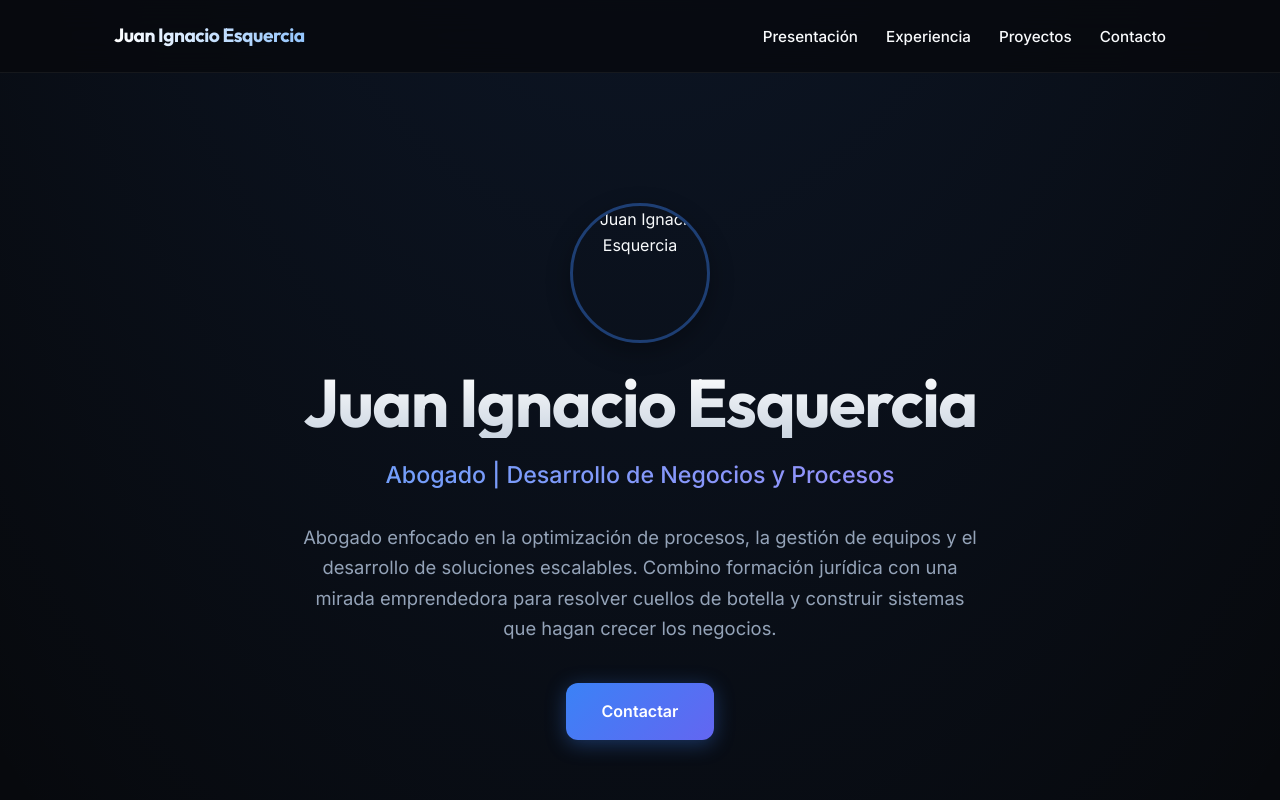
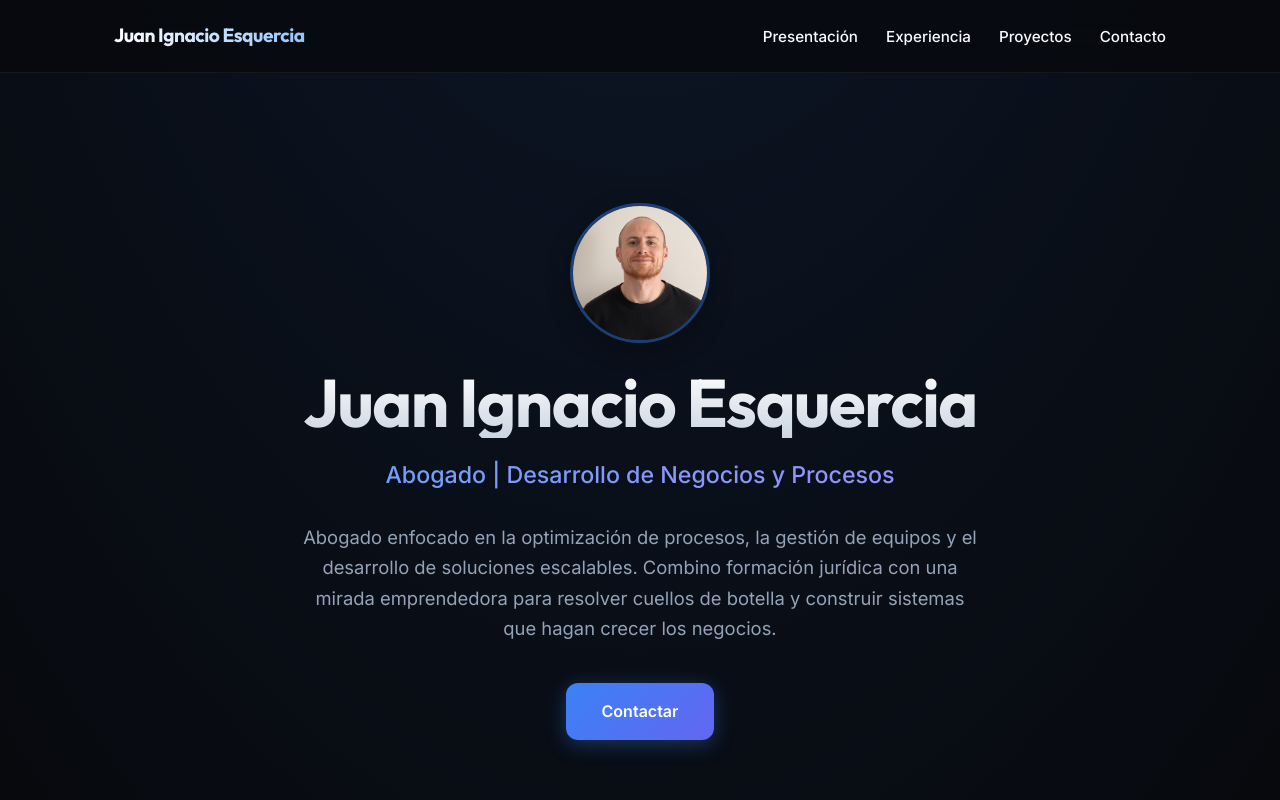
Before and after one commit to JuanIEsquercia/juan-esquercia, a plain HTML site: page index.html in a window 1280 px wide. Shown: the top 800 px of the page. Drawn offline with Linux system fonts and the light colour scheme.

Commit message:
Update profile photo path to IMG_0527.jpeg

```diff
--- a/index.html
+++ b/index.html
@@ -229,7 +229,7 @@
 
 <section class="hero" id="presentacion">
   <div class="container">
-    <img src="profile.jpg" alt="Juan Ignacio Esquercia" class="profile-photo">
+    <img src="IMG_0527.jpeg" alt="Juan Ignacio Esquercia" class="profile-photo">
     <h1>Juan Ignacio Esquercia</h1>
     <div class="subtitle">Abogado | Desarrollo de Negocios y Procesos</div>
     <p>Abogado enfocado en la optimización de procesos, la gestión de equipos y el desarrollo de soluciones escalables. Combino formación jurídica con una mirada emprendedora para resolver cuellos de botella y construir sistemas que hagan crecer los negocios.</p>
```
